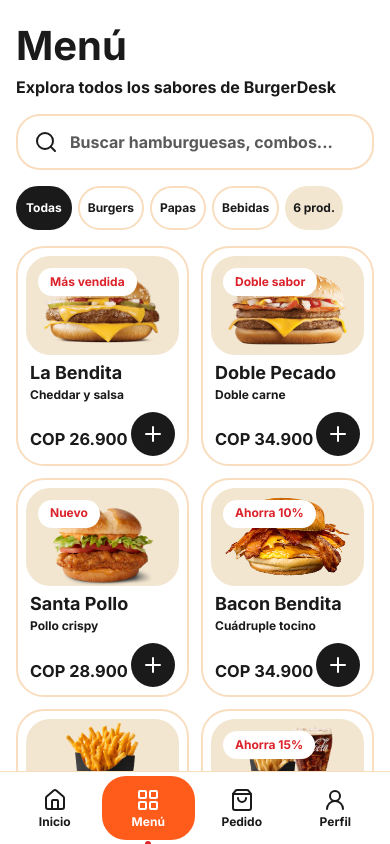
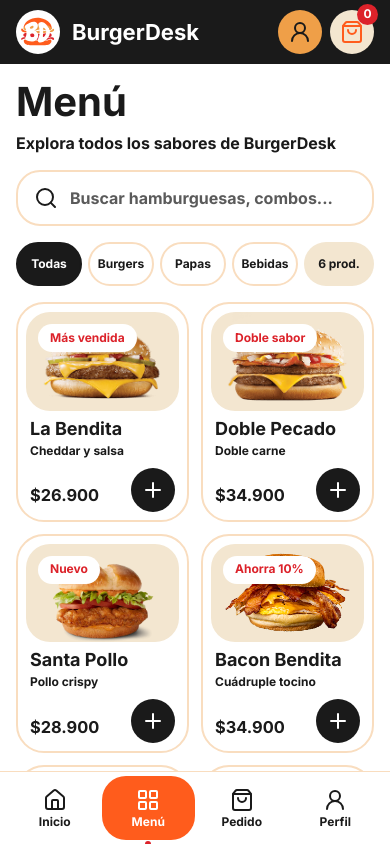
Before and after one commit to RonaldPatinho/burgerdesk, a Next.js app: page /menu in a window 390 px wide. Shown: the top 844 px of the page. Built offline with nearby package versions, Linux system fonts and the light colour scheme.

Commit message:
fix: polish client mobile interface
Co-authored-by: Ronald Patino <RonaldPatinho@users.noreply.github.com>

```diff
--- a/src/app/layout.tsx
+++ b/src/app/layout.tsx
@@ -20,7 +20,11 @@ export const metadata: Metadata = {
 
 export default function RootLayout({ children }: LayoutProps<"/">) {
   return (
-    <html lang="es" className={inter.variable}>
+    <html
+      lang="es"
+      className={inter.variable}
+      data-scroll-behavior="smooth"
+    >
       <body>
         <SkipLink href="#contenido-principal">
           Saltar al contenido principal
--- a/src/components/client/ClientHeader.module.css
+++ b/src/components/client/ClientHeader.module.css
@@ -35,6 +35,12 @@
   background: var(--color-surface);
 }
 
+.logoFrame img {
+  display: block;
+  width: 100%;
+  height: auto;
+}
+
 .wordmark {
   font-size: 1.375rem;
   line-height: 1;
@@ -64,7 +70,8 @@
 }
 
 .cartLink {
-  background: var(--color-brand-primary);
+  color: var(--color-brand-primary);
+  background: var(--color-surface-cream);
 }
 
 .profileLink svg,
--- a/src/components/client/HomeScreen.module.css
+++ b/src/components/client/HomeScreen.module.css
@@ -59,7 +59,7 @@
   gap: var(--space-2);
   border-radius: var(--radius-lg);
   padding: var(--space-2) var(--space-3);
-  color: var(--color-text);
+  color: var(--color-surface);
   background: var(--color-brand-primary);
 }
 
@@ -161,7 +161,7 @@
 
 .featuredHeading {
   display: flex;
-  align-items: end;
+  align-items: center;
   justify-content: space-between;
   gap: var(--space-3);
 }
--- a/src/components/client/MenuScreen.module.css
+++ b/src/components/client/MenuScreen.module.css
@@ -7,12 +7,12 @@
 .main {
   width: 100%;
   max-width: 26.875rem;
-  min-height: 100dvh;
+  min-height: calc(100dvh - 4rem);
   margin-inline: auto;
   display: grid;
   align-content: start;
   gap: var(--space-4);
-  padding: var(--space-6) var(--space-4) 6rem;
+  padding: var(--space-4) var(--space-4) 6rem;
   background: var(--color-surface);
 }
 
@@ -79,13 +79,20 @@
 .filters {
   display: flex;
   align-items: center;
-  flex-wrap: wrap;
+  flex-wrap: nowrap;
   gap: 0.375rem;
 }
 
-.filters button {
+.filters>* {
+  min-width: 0;
+  flex: 1 1 0;
+}
+
+.filters button,
+.resultCount {
+  width: 100%;
   min-height: var(--touch-target-min);
-  padding-inline: var(--space-2);
+  padding-inline: var(--space-1);
   font-size: var(--font-size-xs);
 }
 
--- a/src/components/client/MenuScreen.tsx
+++ b/src/components/client/MenuScreen.tsx
@@ -7,6 +7,7 @@ import type { Category, CategoryId, Product } from "@/domain/models";
 import { provisionalCatalogService } from "@/services/provisional";
 import { ClientBottomNav } from "./ClientBottomNav";
 import { ProductCard } from "./ProductCard";
+import { ClientHeader } from "./ClientHeader";
 import styles from "./MenuScreen.module.css";
 
 type CategoryFilter = "all" | CategoryId;
@@ -60,6 +61,8 @@ export function MenuScreen({ categories, initialProducts }: MenuScreenProps) {
 
   return (
     <div className={styles.page}>
+      <ClientHeader homeLink />
+      {/* Contenido actual del menú */}
       <main id="contenido-principal" className={styles.main}>
         <header className={styles.heading}>
           <h1>Menú</h1>
--- a/src/components/ui/Button.module.css
+++ b/src/components/ui/Button.module.css
@@ -29,7 +29,7 @@
 }
 
 .button[data-variant="primary"] {
-  color: var(--color-text);
+  color: var(--color-surface);
   background: var(--color-brand-primary);
 }
 
@@ -53,7 +53,7 @@
 }
 
 .icon,
-.icon > svg,
+.icon>svg,
 .spinner {
   width: 1.25rem;
   height: 1.25rem;
--- a/src/domain/currency.ts
+++ b/src/domain/currency.ts
@@ -1,9 +1,6 @@
 import type { CopAmount } from "./models";
 
-const copFormatter = new Intl.NumberFormat("es-CO", {
-  style: "currency",
-  currency: "COP",
-  currencyDisplay: "code",
+const copNumberFormatter = new Intl.NumberFormat("es-CO", {
   minimumFractionDigits: 0,
   maximumFractionDigits: 0,
 });
@@ -13,5 +10,5 @@ export function formatCop(amount: CopAmount): string {
     throw new RangeError("El importe COP debe ser un entero seguro no negativo.");
   }
 
-  return copFormatter.format(amount).replace(/\u00a0/g, " ");
+  return `$${copNumberFormatter.format(amount)}`;
 }
```
Also changed, not shown: 1 other file (tests, documents, lock files or other folders).
